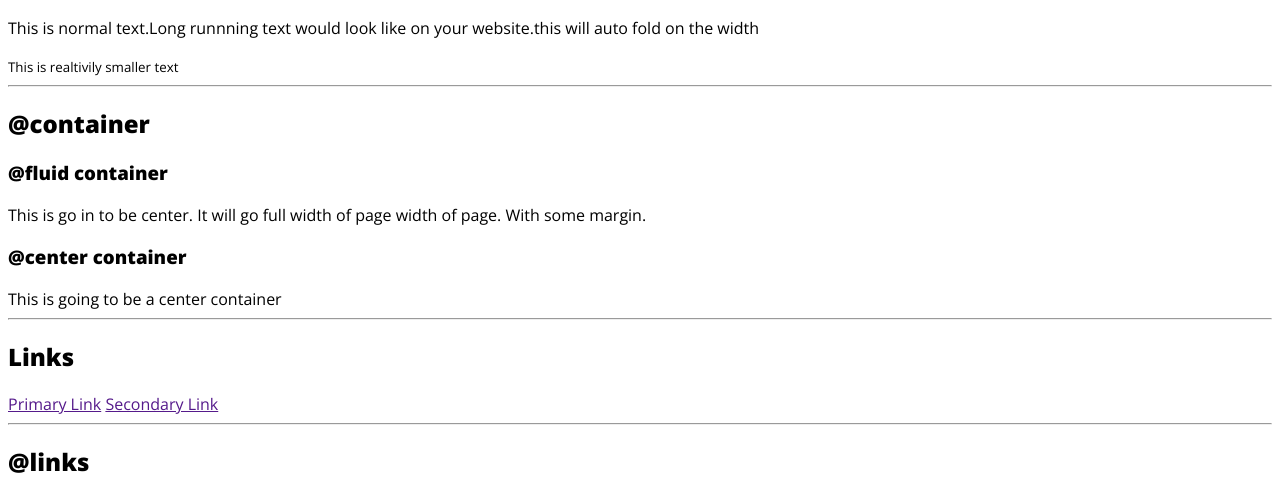
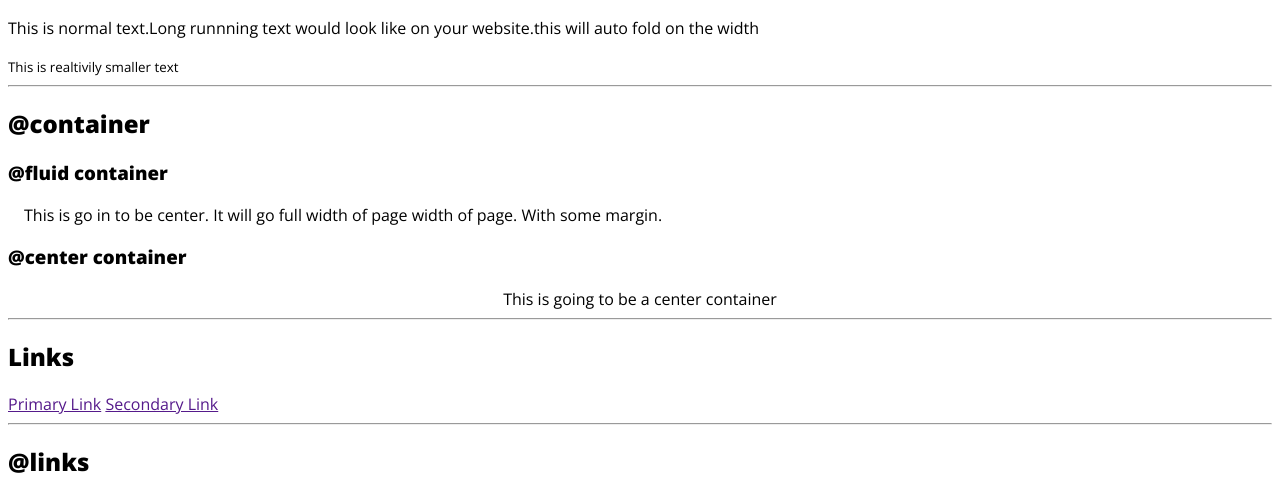
Before and after one commit to assudani66/Piyush-Assudani_Portfolio, a plain HTML site: page Index.html in a window 1280 px wide. Shown: the part 312-800 px from the top of the page. Drawn offline with nearby package versions, Linux system fonts and the light colour scheme.

Commit message:
style : Containers

```diff
--- a/Index.html
+++ b/Index.html
@@ -20,9 +20,9 @@
     <hr>
     <h2 >@container</h2>
     <h3>@fluid container</h3>
-    <div >This is go in to be center. It will go full width of page width of page. With some margin.</div>
+    <div class="container" >This is go in to be center. It will go full width of page width of page. With some margin.</div>
     <h3>@center container</h3>
-    <div class = "Center container">This is going to be a center container</div>
+    <div class = "container center-container">This is going to be a center container</div>
     <hr>
     <h2>Links</h2>
     <a href="">Primary Link</a>
--- a/Styles.css
+++ b/Styles.css
@@ -6,3 +6,14 @@ body{
 h1 {
     color: salmon;
 }
+
+.container {
+    padding-left: 1rem;
+    padding-right: 1rem;
+}
+.center-container {
+    max-width: 600px;
+    margin: auto;
+    padding: 0px;
+    text-align: center;
+}
```
